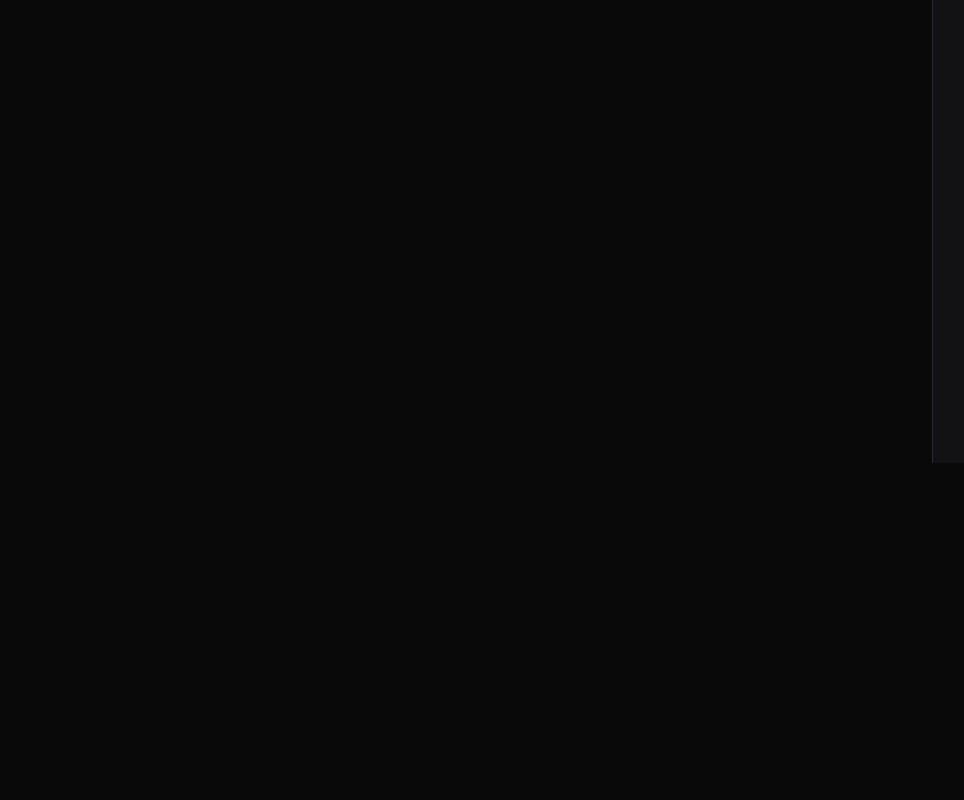
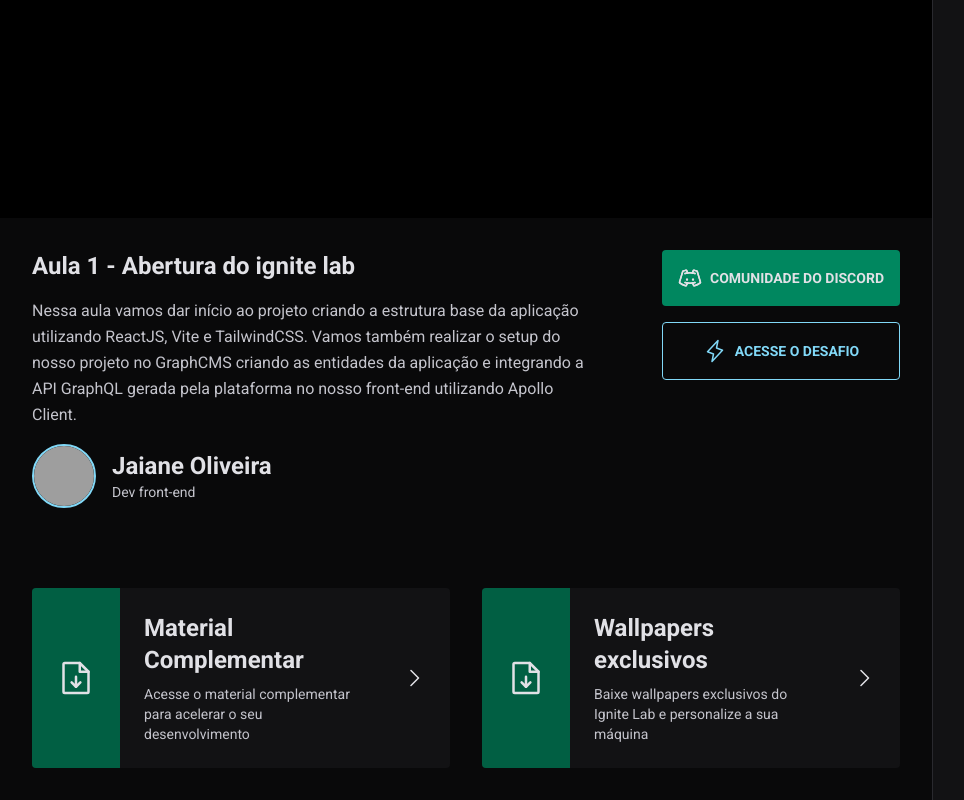
Before and after one commit to JaianeOliveira/event-platform, a React (Vite) app: page /event/lesson/1 in a window 1280 px wide. Shown: the part 337-1137 px from the top of the page, without its empty margins (0-964 px from the left). Before the commit the page ends 800 px from the top, so only its background shows below. Built offline with nearby package versions, Linux system fonts and the light colour scheme; no server answers; grey boxes are pictures that could not be loaded.

Commit message:
feat: video area component

```diff
--- a/src/components/Header.tsx
+++ b/src/components/Header.tsx
@@ -1,5 +1,5 @@
 import React from 'react';
-import Logo from './Logo';
+import Logo from './common/Logo';
 
 const Header = () => {
 	return (
--- a/src/components/Video.tsx
+++ b/src/components/Video.tsx
@@ -1,7 +1,101 @@
+import {
+	CaretRight,
+	DiscordLogo,
+	FileArrowDown,
+	Lightning,
+} from 'phosphor-react';
 import React from 'react';
+import Button from './common/Button';
 
 const Video = () => {
-	return <div className="flex-1">Video</div>;
+	return (
+		<div className="flex-1">
+			<div className="bg-black flex justify-center">
+				<div className="h-full w-full max-w-[1100px] max-h-[60vh] aspect-video bg-blue"></div>
+			</div>
+			<div className="p-8 max-w-[1100px] mx-auto">
+				<div className="flex items-start gap-16">
+					<div className="flex-1">
+						<h1 className="text-2xl font-bold ">
+							Aula 1 - Abertura do ignite lab
+						</h1>
+						<p className="mt-4 text-gray-200 leading-relaxed">
+							Nessa aula vamos dar início ao projeto criando a estrutura base da
+							aplicação utilizando ReactJS, Vite e TailwindCSS. Vamos também
+							realizar o setup do nosso projeto no GraphCMS criando as entidades
+							da aplicação e integrando a API GraphQL gerada pela plataforma no
+							nosso front-end utilizando Apollo Client.
+						</p>
+						<div className="flex items-center gap-4 mt-4 ">
+							<img
+								src="https://github.com/JaianeOliveira.png"
+								alt="Jaiane Oliveira"
+								className="h-16 w-16 rounded-full border-2 border-blue-500"
+							/>
+							<div className="leading-relaxed">
+								<strong className="font-bold text-2xl block">
+									Jaiane Oliveira
+								</strong>
+								<span className="text-gray-200 text-sm block">
+									Dev front-end
+								</span>
+							</div>
+						</div>
+					</div>
+					<div className="flex flex-col gap-4">
+						<Button
+							text="Comunidade do Discord"
+							icon={<DiscordLogo size={24} />}
+						/>
+						<Button
+							text="Acesse o desafio"
+							icon={<Lightning size={24} />}
+							variant="secondary"
+						/>
+					</div>
+				</div>
+				<div className="gap-8 mt-20 grid grid-cols-2">
+					<a
+						href="#"
+						className="bg-gray-700 rounded overflow-hidden flex items-stretch gap-6 hover:bg-gray-600 transition-colors"
+					>
+						<div className="bg-green-700 h-full p-6 flex items-center">
+							<FileArrowDown size={40} />
+						</div>
+						<div className="py-6 leading-relaxed">
+							<strong className="text-2xl">Material Complementar</strong>
+							<p className="text-sm text-gray-200 mt-2">
+								Acesse o material complementar para acelerar o seu
+								desenvolvimento
+							</p>
+						</div>
+						<div className="h-full p-6 flex items-center">
+							<CaretRight size={24} />
+						</div>
+					</a>
+
+					<a
+						href="#"
+						className="bg-gray-700 rounded overflow-hidden flex items-stretch gap-6 hover:bg-gray-600 transition-colors"
+					>
+						<div className="bg-green-700 h-full p-6 flex items-center">
+							<FileArrowDown size={40} />
+						</div>
+						<div className="py-6 leading-relaxed">
+							<strong className="text-2xl">Wallpapers exclusivos</strong>
+							<p className="text-sm text-gray-200 mt-2">
+								Baixe wallpapers exclusivos do Ignite Lab e personalize a sua
+								máquina
+							</p>
+						</div>
+						<div className="h-full p-6 flex items-center">
+							<CaretRight size={24} />
+						</div>
+					</a>
+				</div>
+			</div>
+		</div>
+	);
 };
 
 export default Video;
--- /dev/null
+++ b/src/components/common/Button.tsx
@@ -0,0 +1,31 @@
+import React from 'react';
+
+interface ButtonProps {
+	text: string;
+	icon?: React.ReactNode;
+	variant?: 'primary' | 'secondary';
+	link?: string;
+}
+
+const Button = ({
+	text,
+	icon,
+	variant = 'primary',
+	link = '#',
+}: ButtonProps) => {
+	const primaryClasses =
+		'p-4 text-sm bg-green-500 flex items-center rounded font-bold uppercase gap-2 justify-center hover:bg-green-700 transition-colors';
+	const secondaryClasses =
+		'p-4 text-sm border border-blue-500 text-blue-500 flex items-center rounded font-bold uppercase gap-2 justify-center hover:bg-blue-500 hover:text-gray-900 transition-colors';
+	return (
+		<a
+			href={link}
+			className={variant === 'primary' ? primaryClasses : secondaryClasses}
+		>
+			{icon}
+			{text}
+		</a>
+	);
+};
+
+export default Button;
--- a/src/components/index.ts
+++ b/src/components/index.ts
@@ -2,6 +2,7 @@
 import Sidebar from './Sidebar';
 import Lesson from './Lesson';
 import Video from './Video';
-import Logo from './Logo';
+import Logo from './common/Logo';
+import Button from './common/Button';
 
-export { Header, Sidebar, Lesson, Video, Logo };
+export { Header, Sidebar, Lesson, Video, Logo, Button };
```
Also changed, not shown: src/components/common/Logo.tsx (renamed from src/components/Logo.tsx).
